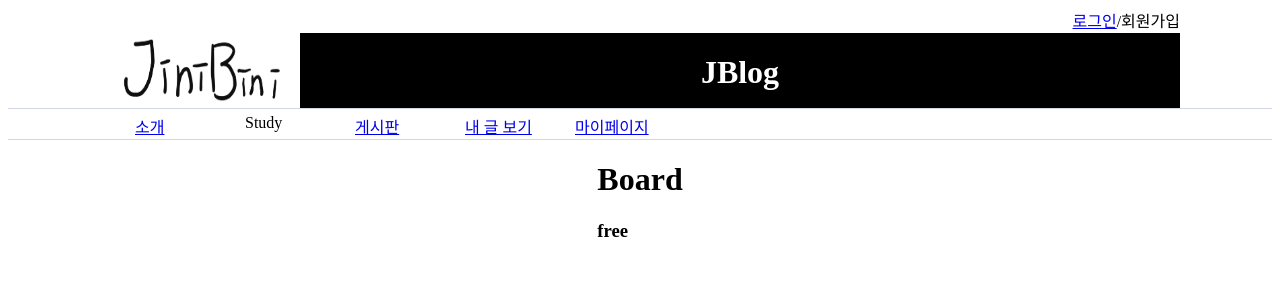
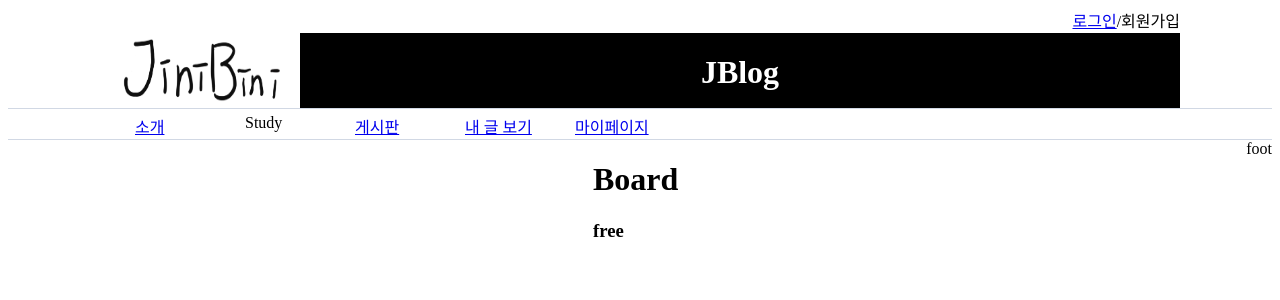
Before and after one commit to JiniBini/JBlog, a React (Create React App) app in the folder react_jblog/: page /board in a window 1280 px wide. Shown: the top 300 px of the page. Built offline with nearby package versions, Linux system fonts and the light colour scheme.

Commit message:
add Footer.js

```diff
--- a/react_jblog/src/App.js
+++ b/react_jblog/src/App.js
@@ -2,6 +2,7 @@ import React, { Component } from 'react';
 import styled from 'styled-components';
 import Header from './Layout/Header';
 import Navigation from './Layout/Navigation';
+import Footer from './Layout/Footer';
 import Router from './Routes/Router';
 
 class App extends Component {
@@ -13,6 +14,7 @@ class App extends Component {
         <Content>
           <Router />
         </Content>
+        <Footer></Footer>
       </Layout>
     );
   }
--- a/react_jblog/src/Components/Board.js
+++ b/react_jblog/src/Components/Board.js
@@ -1,17 +1,32 @@
 import React, { Component } from 'react';
+import styled from 'styled-components';
 
 class Board extends Component {
 
   render() {
 
-      return (
-        <div>
+    return (
+      <Layout>
+        <Section>
           <h1>Board </h1>
 
           <h3>free</h3>
-        </div>
-      );
-    }
+        </Section>
+      </Layout>
+    );
   }
+}
+
+
+const Layout = styled.div`
+  margin: 0 auto;
+  display: flex;
+  width: 100%;
+  flex-flow: row wrap;
+`
+const Section = styled.div`
+  width: 80%;
+  margin: 0 auto;
+`
 
 export default Board;
--- /dev/null
+++ b/react_jblog/src/Layout/Footer.js
@@ -0,0 +1,14 @@
+import React, { Component } from 'react';
+import styled from 'styled-components';
+import { Link } from 'react-router-dom';
+import logo from './img/simple_logo.png';
+
+class Footer extends Component {
+    render() {
+        return (
+            <div>foot</div>
+        );
+    }
+}
+
+export default Footer;
```
